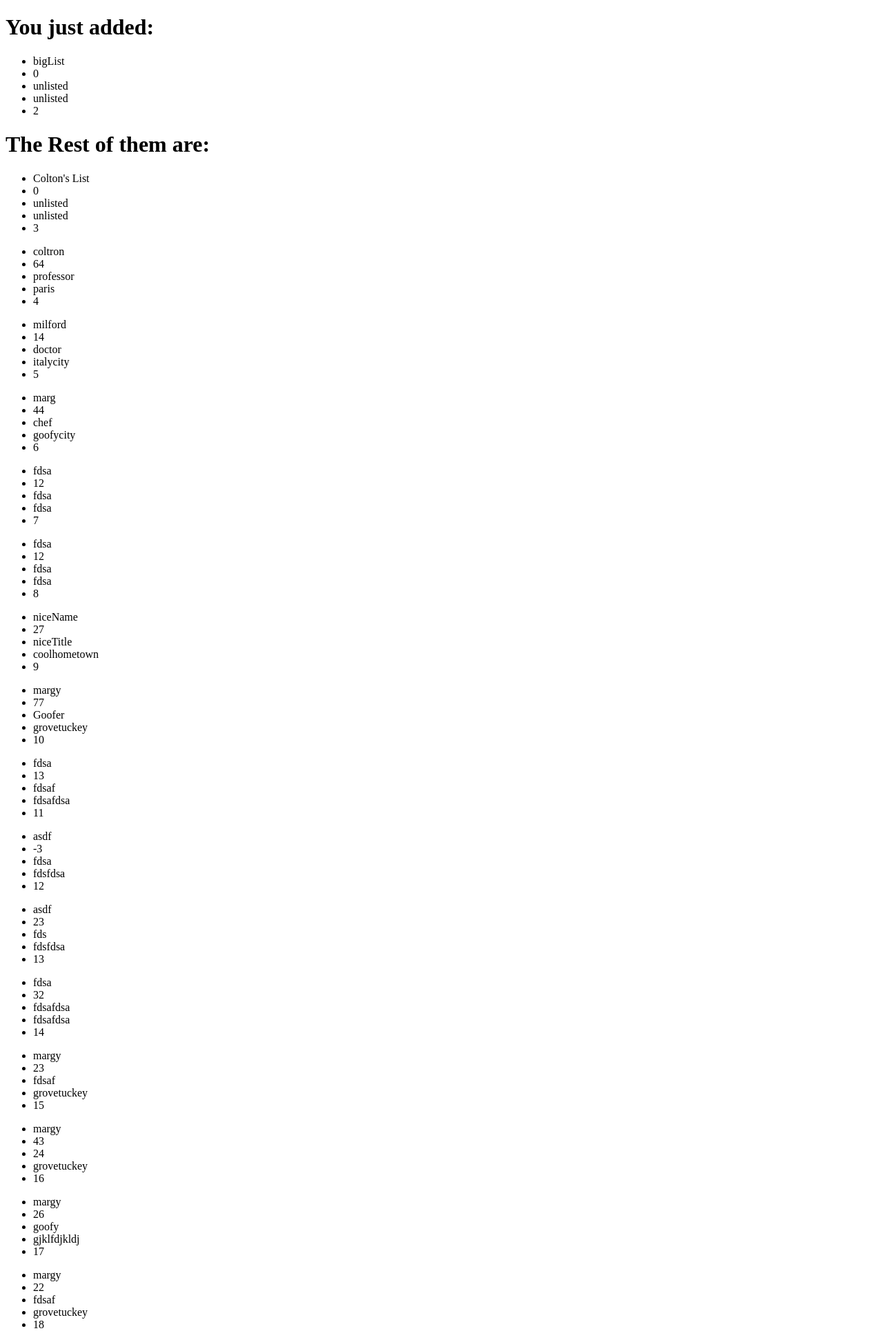
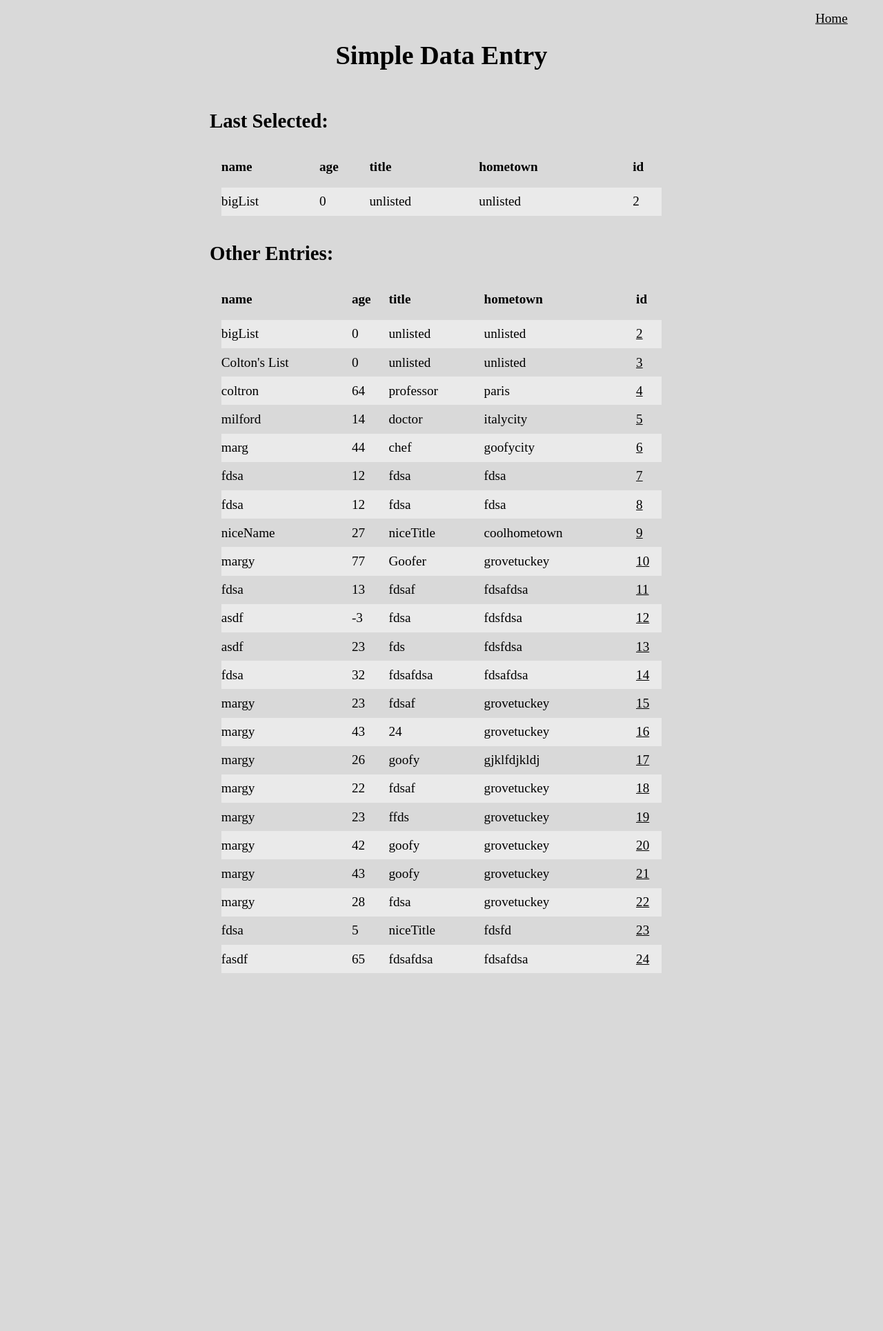
Before and after one commit to coltronIT/Simple-Data-Entry-Django, a Django app: page /confirmation/2 in a window 1280 px wide. Shown: the top 1930 px of the page at 69% size. After the commit the page ends 1411 px from the top, so only its background shows below. Run offline with Django 4.2, Linux system fonts and the light colour scheme; data comes from the database, SQL or seed files in the repository; both versions use the stored data as it was after the commit.

```diff
--- a/lisDataEntry/settings.py
+++ b/lisDataEntry/settings.py
@@ -12,6 +12,7 @@ https://docs.djangoproject.com/en/4.0/ref/settings/
 
 from pathlib import Path
 
+import os
 # Build paths inside the project like this: BASE_DIR / 'subdir'.
 BASE_DIR = Path(__file__).resolve().parent.parent
 
@@ -118,6 +119,7 @@ USE_TZ = True
 # https://docs.djangoproject.com/en/4.0/howto/static-files/
 
 STATIC_URL = 'static/'
+STATIC_ROOT = os.path.join(BASE_DIR, 'static')
 
 # Default primary key field type
 # https://docs.djangoproject.com/en/4.0/ref/settings/#default-auto-field
--- a/main/forms.py
+++ b/main/forms.py
@@ -4,4 +4,4 @@ class CreateNewList(forms.Form):
     name = forms.CharField(label="Name", max_length=50)
     age = forms.IntegerField(label="Age", max_value=150, required=False)
     title = forms.CharField(label="Title", max_length=50)
-    hometown = forms.CharField(label="hometown", max_length=50, required=False)
+    hometown = forms.CharField(label="Hometown", max_length=50, required=False)
--- /dev/null
+++ b/main/static/css/style.css
@@ -0,0 +1,99 @@
+*{
+    margin: 0;
+    padding: 0;
+    border-collapse: collapse;
+    font-family: serif;
+}
+body{
+    font-size: 1.2em;
+    height: 100vh;
+    width: 100vw;
+    display: flex;
+    flex-direction: column;
+    background-color: #d9d9d9;
+}
+h1{
+    font-size: 2em;
+}
+a{
+    color: unset;
+}
+
+                                            /* Home Page */
+
+#content {
+    height: 80%;
+    width: 100%;
+    max-width: 35em;
+    margin: 0 auto;
+    display: flex;
+    flex-direction: column;
+
+}
+.content-header{
+    display: flex;
+    justify-content: center;
+    align-items: center;
+    width: 100%;
+    margin: 3em 0;
+}
+p{
+    font-family:'Gill Sans', 'Gill Sans MT', Calibri, 'Trebuchet MS', sans-serif;
+}
+#createForm{
+    display: flex;
+    flex-direction: column;
+    width: 80%;
+    max-width: 40em;
+    margin: auto;
+}
+#createForm p{
+    margin: 1em 0;
+    display: flex;
+    justify-content: space-between;
+}
+#createForm button{
+    width: 7em;
+    height: 1.5em;
+    margin-left: auto;
+    border-radius: .2em;
+    font-size: .8em;
+    background-color: rgb(233, 233, 233);
+    margin-top: .5em;
+    border: none;
+    font-family:'Gill Sans', 'Gill Sans MT', Calibri, 'Trebuchet MS', sans-serif;
+    transition: all 2s ease;
+}
+#createForm button:hover{
+    background-color: rgb(65, 65, 65);
+    color: white;
+}
+p input{
+    border: none;
+}
+                                            /* End Of Home */
+
+                                          /* Confirmation Page */
+table{
+    width: 95%;
+    margin: 1em auto;
+    padding: 1.5em 1.5em;
+    margin-bottom: 2em;
+}
+table th{
+    padding: 1em 0;
+    flex-direction: row;
+    text-align: start;
+}
+table td{
+    padding: .5em 0;
+}
+table tbody:nth-child(even){
+    background-color: rgb(234, 234, 234);
+}
+.go-home{
+    position: absolute;
+    top: 2%;
+    right: 4%;
+}
+                                        /* End Of Confirmation Page */
--- a/main/templates/main/base.html
+++ b/main/templates/main/base.html
@@ -1,3 +1,4 @@
+{% load static %}
 <!DOCTYPE html>
 <html lang="en">
 <head>
@@ -5,11 +6,14 @@
     <meta http-equiv="X-UA-Compatible" content="IE=edge">
     <meta name="viewport" content="width=device-width, initial-scale=1.0">
     <title>{% block title %} Simple Data Entry {% endblock %}</title>
+    <link rel="stylesheet" href="{% static 'css/style.css' %}">
 </head>
 <body>
     <div id="content", name="content">
+    <div class="content-header">
+    <h1>Simple Data Entry</h1>
+    </div>
     {% block content %}
-
     {% endblock %}
     </div>
 </body>
--- a/main/templates/main/confirmation.html
+++ b/main/templates/main/confirmation.html
@@ -1,31 +1,45 @@
 {% extends 'main/base.html' %}
 
 {% block title %}
-Simple Data Entry | Title
+Simple Data Entry | Confirmation
 {% endblock %}
 {% block content %}
-    <h1>You just added:</h1>
-    <ul>
-        <li>{{CurrentDataItem.name}}</li>
-        <li>{{CurrentDataItem.age}}</li>
-        <li>{{CurrentDataItem.title}}</li>
-        <li>{{CurrentDataItem.hometown}}</li>
-        <li>{{CurrentDataItem.id}}</li>
-
-    </ul>
-    <h1>The Rest of them are:</h1>
+    <div class="go-home"><a href="/">Home</a></div>
+    <h2>Last Selected:</h2>
+    <table>
+        <thead>
+            <th>name</th>
+            <th>age</th>
+            <th>title</th>
+            <th>hometown</th>
+            <th>id</th>
+        </thead>
+        <tbody>
+            <td>{{CurrentDataItem.name}}</td>
+            <td>{{CurrentDataItem.age}}</td>
+            <td>{{CurrentDataItem.title}}</td>
+            <td>{{CurrentDataItem.hometown}}</td>
+            <td>{{CurrentDataItem.id}}</td>
+        </tbody>
+    </table>
+    <h2>Other Entries:</h2>
+    <table>
+        <thead>
+            <th>name</th>
+            <th>age</th>
+            <th>title</th>
+            <th>hometown</th>
+            <th>id</th>
+        </thead>
     {% for item in DataList %}
-    <ul>
-        {% if item != CurrentDataItem %}
-        <li>{{item.name}}</li>
-        <li>{{item.age}}</li>
-        <li>{{item.title}}</li>
-        <li>{{item.hometown}}</li>
-        <li>{{item.id}}</li>
-        {% endif %}
-
-    </ul>
-
+    <tbody>
+        <td>{{item.name}}</td>
+        <td>{{item.age}}</td>
+        <td>{{item.title}}</td>
+        <td>{{item.hometown}}</td>
+        <td><a href="{% url 'confirmation' item.id %}">{{item.id}}</a></td>
+    </tbody>
     {% endfor %}
+    </table>
 
 {% endblock %}
--- a/main/templates/main/create.html
+++ b/main/templates/main/home.html
@@ -4,12 +4,10 @@
 Simple Data Entry | Home
 {% endblock %}
 {% block content %}
-<h1>homepage</h1>
-<h2>form will go here:</h2>
 
-<form method="post" action="/">
+<form id="createForm" method="post" action="/">
     {% csrf_token %}
     {{form.as_p}}
-    <button type="submit", name="save">Create New</button>
+    <button type="submit", name="save">Create</button>
 </form>
 {% endblock %}
--- a/main/views.py
+++ b/main/views.py
@@ -9,6 +9,7 @@ def create(response):
         form = CreateNewList(response.POST)
 
         if form.is_valid():
+            # This cleaning process makes sure you never touch raw data and it goes through validation
             cleanName = form.cleaned_data["name"]
             cleanAge = form.cleaned_data["age"]
             cleanTitle = form.cleaned_data["title"]
@@ -16,10 +17,10 @@ def create(response):
             newDataItems = DataEntryItems(name=cleanName, age=cleanAge, title=cleanTitle, hometown=cleanHometown)
             newDataItems.save()
 
-        return HttpResponseRedirect("/confirmation/%i" % newDataItems.id)
+        return HttpResponseRedirect(f"/confirmation/{newDataItems.id}")
     else:
         form = CreateNewList()
-    return render(response, "main/create.html", {"form":form})
+    return render(response, "main/home.html", {"form":form})
 
 def confirmation(response, id):
     CurrentDataItem = DataEntryItems.objects.get(id=id)
```
Also changed, not shown: main/templates/main/item.html (deleted, +0 -16 lines), db.sqlite3, main/templates/main/dataEntryList.html (deleted).
